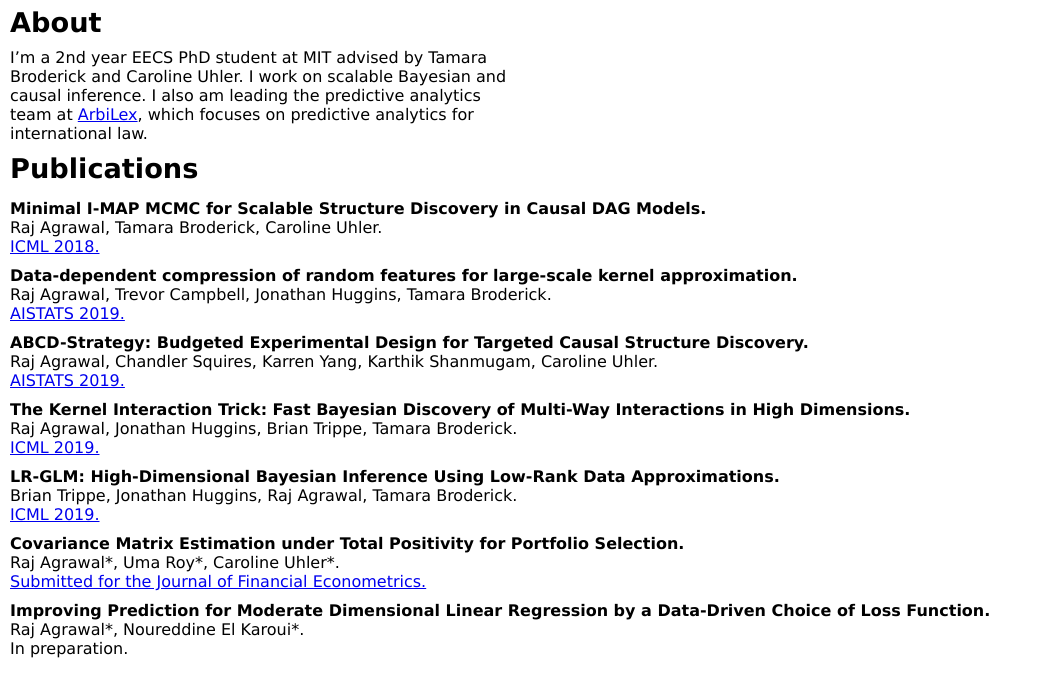
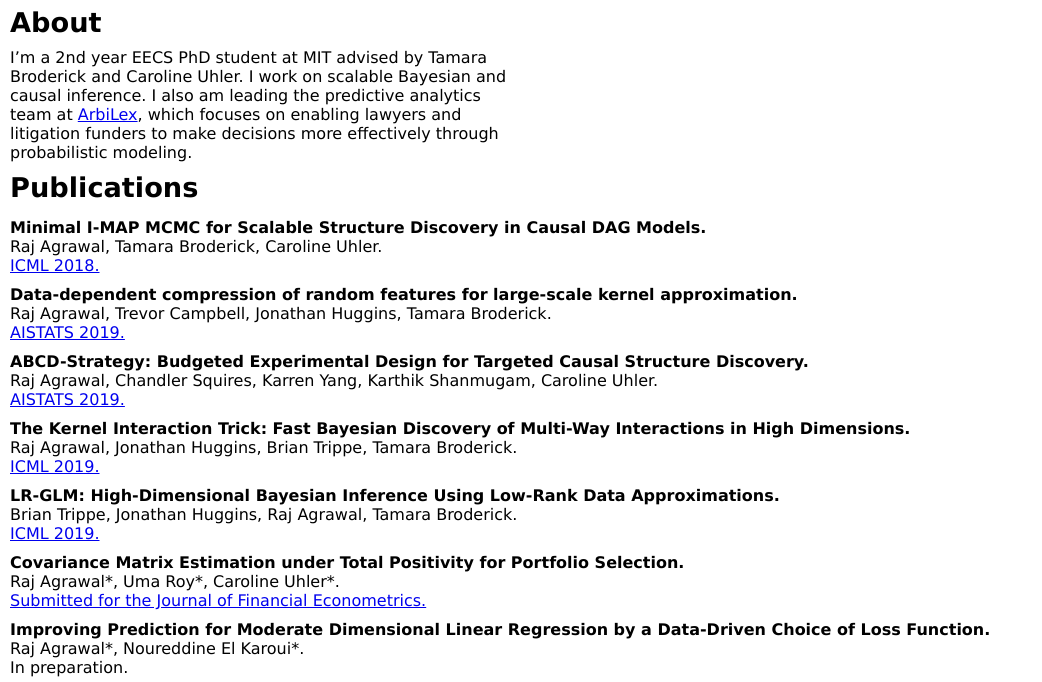
Before and after one commit to agrawalraj/agrawalraj.github.io, a plain HTML site: page index.html in a window 1280 px wide. Shown: the part 159-841 px from the top of the page, without its empty margins (0-1042 px from the left). Drawn offline with Linux system fonts and the light colour scheme.

```diff
--- a/index.html
+++ b/index.html
@@ -25,7 +25,7 @@
   <div id="content">
     <div class="content_block">
       <h1>About</h1>
-      <p>I’m a 2nd year EECS PhD student at MIT advised by Tamara Broderick and Caroline Uhler. I work on scalable Bayesian and causal inference. I also am leading the predictive analytics team at <a href="https://www.arbilex.co/welcome"> ArbiLex</a>, which focuses on predictive analytics for international law.
+      <p>I’m a 2nd year EECS PhD student at MIT advised by Tamara Broderick and Caroline Uhler. I work on scalable Bayesian and causal inference. I also am leading the predictive analytics team at <a href="https://www.arbilex.co/welcome"> ArbiLex</a>, which focuses on enabling lawyers and litigation funders to make decisions more effectively through probabilistic modeling.
 	</p>
     </div>
 
```
